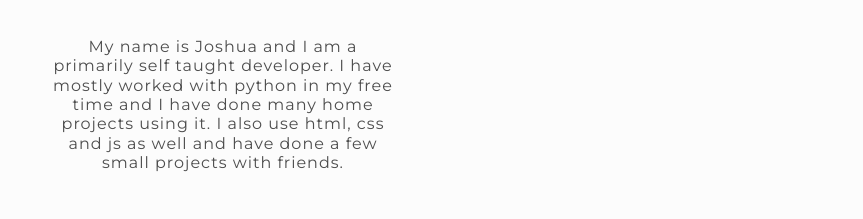
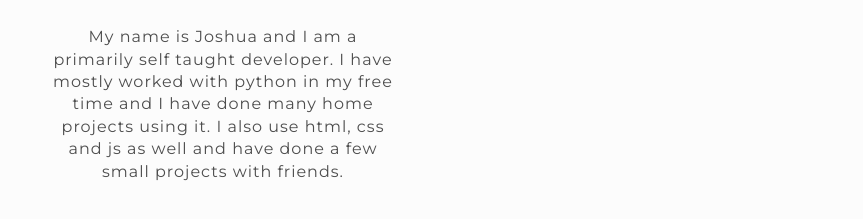
Before and after one commit to JoshuaFutcher/JoshuaFutcher.github.io, a plain HTML site: page about.html in a window 1280 px wide. Shown: the part 361-580 px from the top of the page, without its empty margins (417-1280 px from the left). Drawn offline with Linux system fonts and the light colour scheme.

Commit message:
Update style.css

```diff
--- a/style.css
+++ b/style.css
@@ -55,7 +55,7 @@ main {
 
 #content p {
     font-size: calc(10px + (20 - 10) * ((100vw - 350px) / (1900 - 350)));
-    line-height: calc(1.2em + (1.5 - 1.2) * ((100vw - 350px) / (1900 - 350)));
+    line-height: calc(1.4em + (1.5 - 1.4) * ((100vw - 350px) / (1900 - 350)));
     letter-spacing: 1px;
     margin-top: 40px;
     width: calc(20em + (60 - 20) * ((100vw - 350px) / (1900 - 350)));
```
